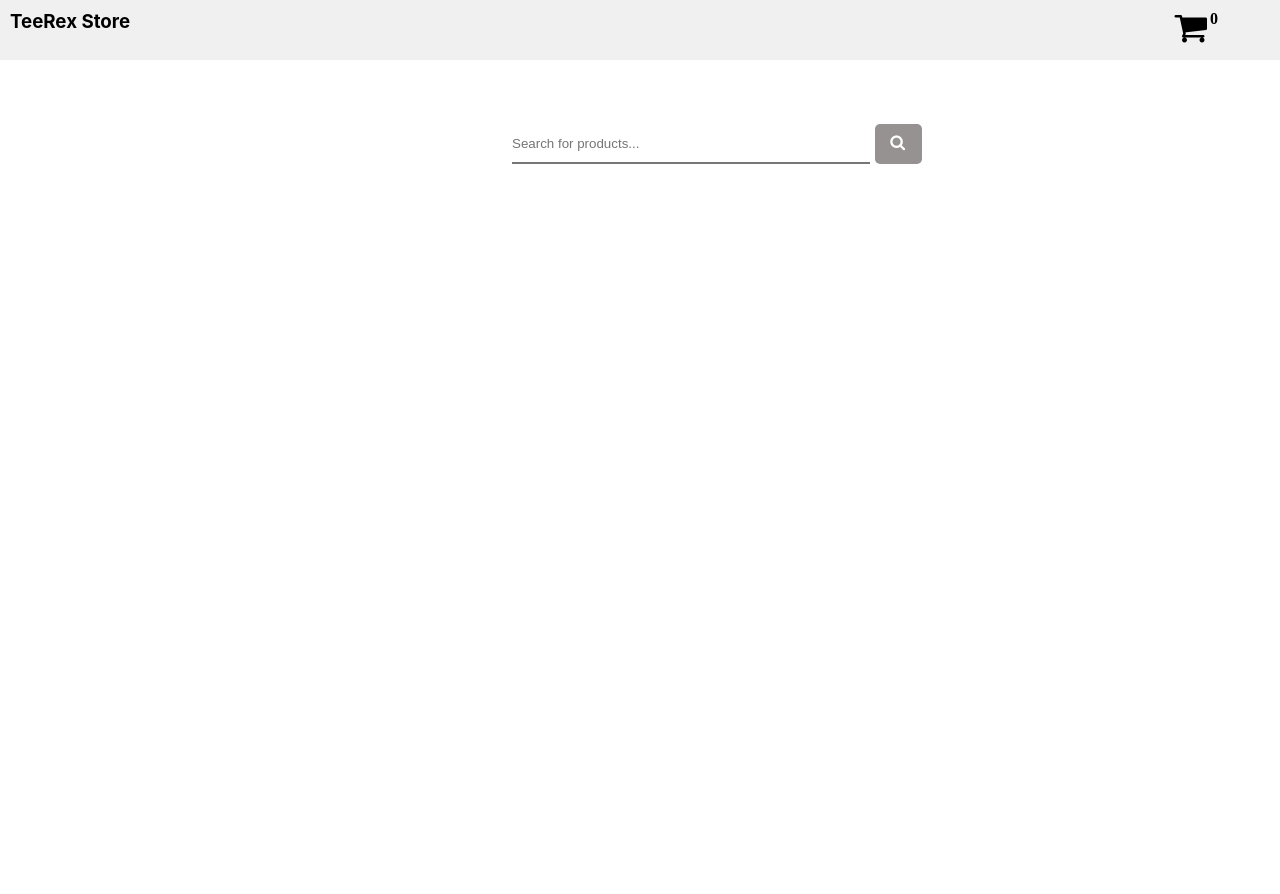
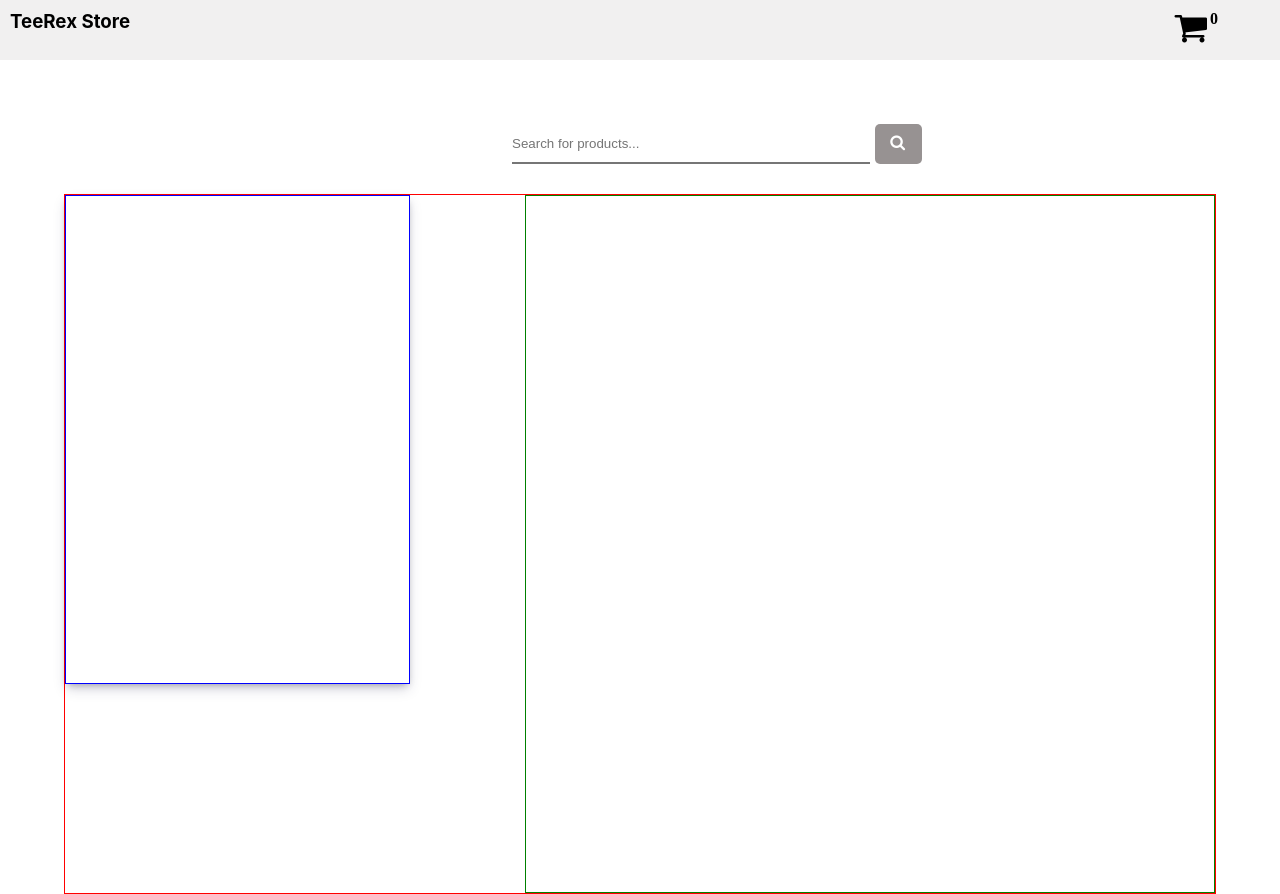
Before and after one commit to Iqbal0786/teerex-store, a React (Create React App) app: page / in a window 1280 px wide. Before the commit the page ends 800 px from the top, so only its background shows below. Built offline with nearby package versions, Linux system fonts and the light colour scheme.

Commit message:
added content div

```diff
--- a/src/Styles/styles.css
+++ b/src/Styles/styles.css
@@ -59,3 +59,23 @@ input{
     color: white;
      font-weight: 100;
 }
+
+.contentDiv{
+    width: 90%;
+    height: 700px;
+    border: 1px solid red;
+    margin: auto;
+    display: flex;
+    justify-content: space-between;
+}
+.contentDiv >.filter_div{
+    width: 30%;
+    height: 70%;
+    border: 1px solid blue;
+    box-shadow: rgba(50, 50, 93, 0.25) 0px 6px 12px -2px, rgba(0, 0, 0, 0.3) 0px 3px 7px -3px;
+}
+.contentDiv > .product_list_div{
+    width: 60%;
+    height: 100%;
+    border: 1px solid green;
+}
--- a/src/components/ProductList.jsx
+++ b/src/components/ProductList.jsx
@@ -9,17 +9,19 @@ export default function ProductList() {
         <i class="fa fa-shopping-cart" aria-hidden="true" style={{fontSize:"35px"}}>
             <span id='cart_item_count'>0</span>
         </i>
-
-
-
       </div>
     </div>
      <div className="searchDiv">
         <input type="text" placeholder='Search for products...' />
          <div className="searchIconDiv">
-         <i class="fa fa-search" aria-hidden="true"></i>
+            <i class="fa fa-search" aria-hidden="true"></i>
          </div>
      </div>
+
+      <div className="contentDiv">
+        <div className='filter_div'></div>
+        <div className='product_list_div'></div>
+      </div>
     </>
   )
 }
```
